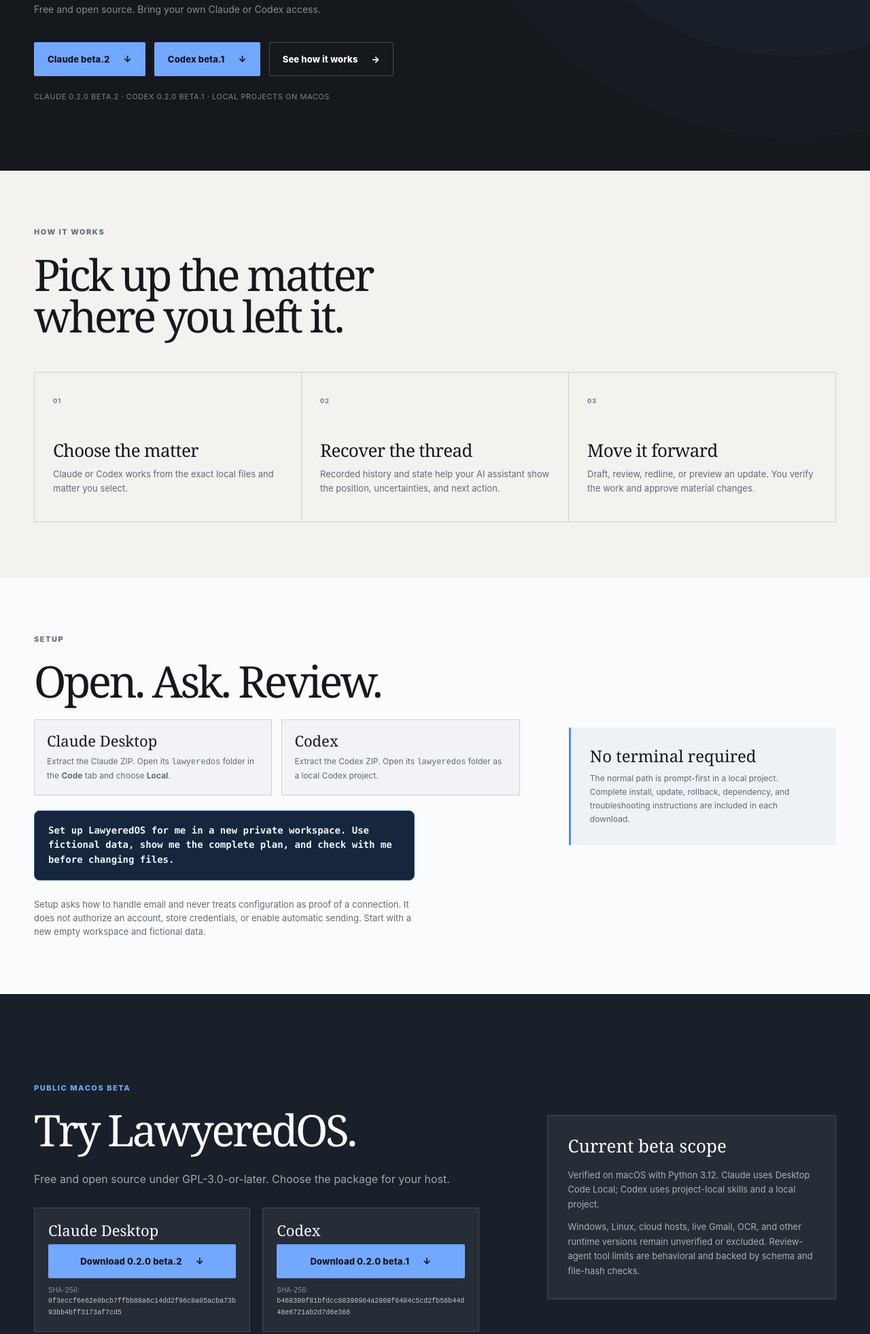
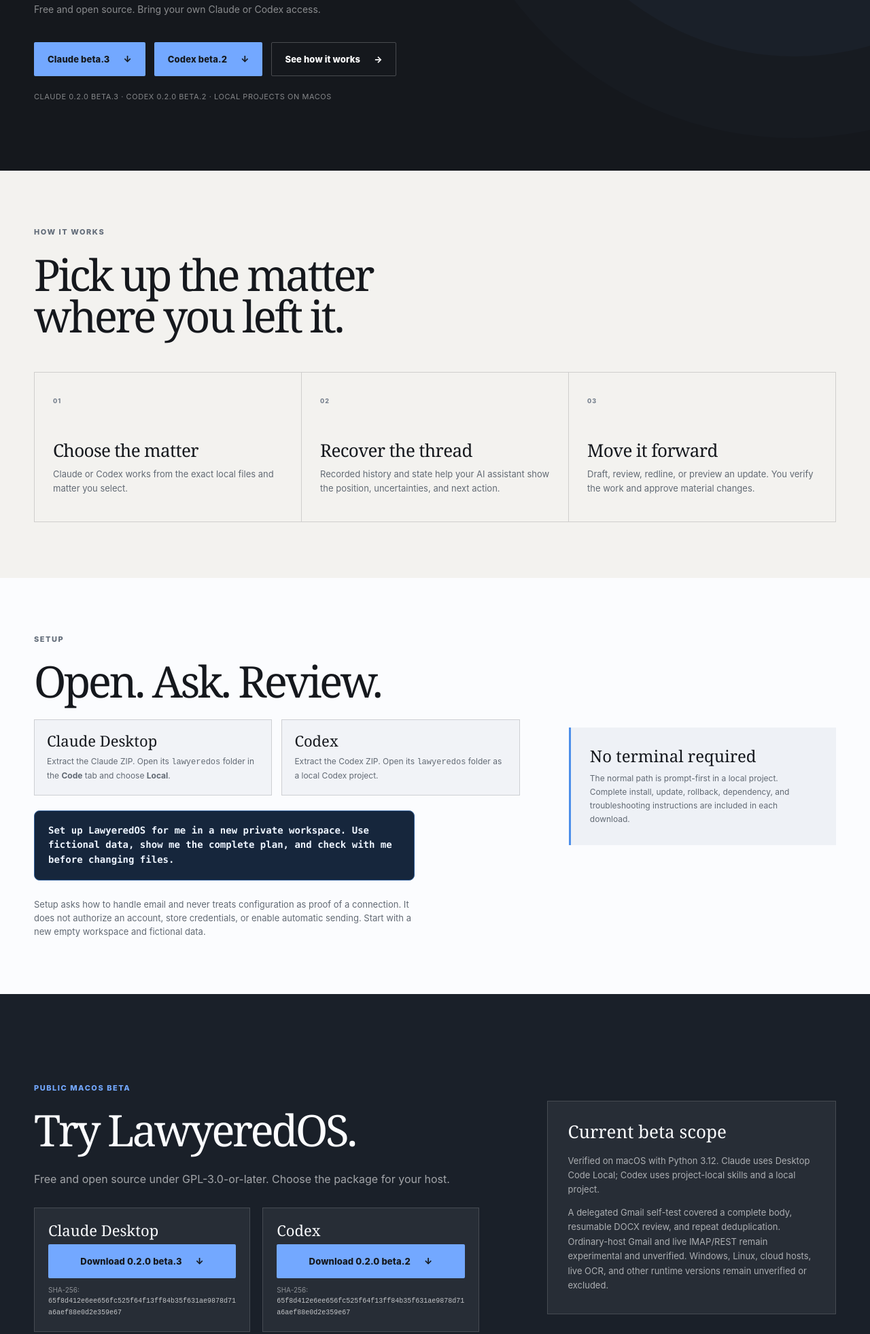
Before and after one commit to lawyered0/lawyered0.github.io, a plain HTML site: page index.html in a window 1280 px wide. Shown: the part 689-2651 px from the top of the page at 68% size. Drawn offline with Linux system fonts and the light colour scheme.

Commit message:
Publish Claude beta 3 and Codex beta 2

```diff
--- a/index.html
+++ b/index.html
@@ -29,11 +29,11 @@
           <p class="hero-lede">Work from the matter files you choose. Keep recorded history and state in your workspace. Identify and execute the next step under lawyer oversight.</p>
           <p class="hero-support">Free and open source. Bring your own Claude or Codex access.</p>
           <div class="hero-actions">
-            <a class="button button-primary" href="downloads/lawyeredos-0.2.0-macos-beta.2.zip" download>Claude beta.2 <span aria-hidden="true">↓</span></a>
-            <a class="button button-primary" href="downloads/lawyeredos-0.2.0-macos-codex-beta.1.zip" download>Codex beta.1 <span aria-hidden="true">↓</span></a>
+            <a class="button button-primary" href="downloads/lawyeredos-0.2.0-macos-beta.3.zip" download>Claude beta.3 <span aria-hidden="true">↓</span></a>
+            <a class="button button-primary" href="downloads/lawyeredos-0.2.0-macos-codex-beta.2.zip" download>Codex beta.2 <span aria-hidden="true">↓</span></a>
             <a class="button button-quiet" href="#how">See how it works <span aria-hidden="true">→</span></a>
           </div>
-          <p class="beta-label">Claude 0.2.0 beta.2 · Codex 0.2.0 beta.1 · Local projects on macOS</p>
+          <p class="beta-label">Claude 0.2.0 beta.3 · Codex 0.2.0 beta.2 · Local projects on macOS</p>
         </div>
       </div>
     </section>
@@ -75,14 +75,14 @@
           <h2>Try LawyeredOS.</h2>
           <p>Free and open source under GPL-3.0-or-later. Choose the package for your host.</p>
           <div class="download-grid">
-            <article><h3>Claude Desktop</h3><a class="button button-primary local-download" href="downloads/lawyeredos-0.2.0-macos-beta.2.zip" download>Download 0.2.0 beta.2 <span aria-hidden="true">↓</span></a><p class="download-note">SHA-256: <code>0f3eccf6e62e0bcb7ffbb88a6c14dd2f96c8a05acba73b93bb4bff3173af7cd5</code></p></article>
-            <article><h3>Codex</h3><a class="button button-primary local-download" href="downloads/lawyeredos-0.2.0-macos-codex-beta.1.zip" download>Download 0.2.0 beta.1 <span aria-hidden="true">↓</span></a><p class="download-note">SHA-256: <code>b468300f81bfdcc88398964a2808f6484c5cd2fb56b44d48e6721ab2d7d6e366</code></p></article>
+            <article><h3>Claude Desktop</h3><a class="button button-primary local-download" href="downloads/lawyeredos-0.2.0-macos-beta.3.zip" download>Download 0.2.0 beta.3 <span aria-hidden="true">↓</span></a><p class="download-note">SHA-256: <code>65f8d412e6ee656fc525f64f13ff84b35f631ae9878d71a6aef88e0d2e359e67</code></p></article>
+            <article><h3>Codex</h3><a class="button button-primary local-download" href="downloads/lawyeredos-0.2.0-macos-codex-beta.2.zip" download>Download 0.2.0 beta.2 <span aria-hidden="true">↓</span></a><p class="download-note">SHA-256: <code>65f8d412e6ee656fc525f64f13ff84b35f631ae9878d71a6aef88e0d2e359e67</code></p></article>
           </div>
         </div>
         <aside class="short-scope" aria-label="Beta scope">
           <h3>Current beta scope</h3>
           <p>Verified on macOS with Python 3.12. Claude uses Desktop Code Local; Codex uses project-local skills and a local project.</p>
-          <p>Windows, Linux, cloud hosts, live Gmail, OCR, and other runtime versions remain unverified or excluded. Review-agent tool limits are behavioral and backed by schema and file-hash checks.</p>
+          <p>A delegated Gmail self-test covered a complete body, resumable DOCX review, and repeat deduplication. Ordinary-host Gmail and live IMAP/REST remain experimental and unverified. Windows, Linux, cloud hosts, live OCR, and other runtime versions remain unverified or excluded.</p>
         </aside>
       </div>
     </section>
@@ -95,7 +95,7 @@
   <footer class="site-footer">
     <div class="shell footer-layout">
       <a class="brand brand-footer" href="#top" aria-label="Back to top"><span class="brand-mark" aria-hidden="true"><span>L</span></span><span class="brand-word">Lawyered<span>OS</span></span></a>
-      <p>Public beta · No analytics · No transmitted forms</p><p>GPL-3.0-or-later · Claude beta.2 · Codex beta.1</p>
+      <p>Public beta · No analytics · No transmitted forms</p><p>GPL-3.0-or-later · Claude beta.3 · Codex beta.2</p>
     </div>
   </footer>
 </body>
```
Also changed, not shown: 4 other files.
